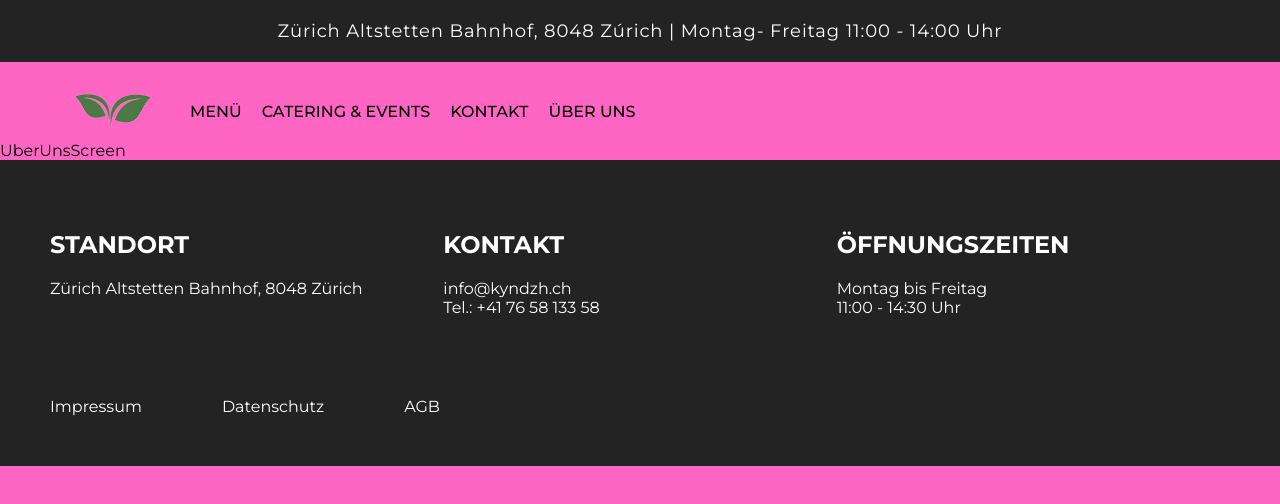
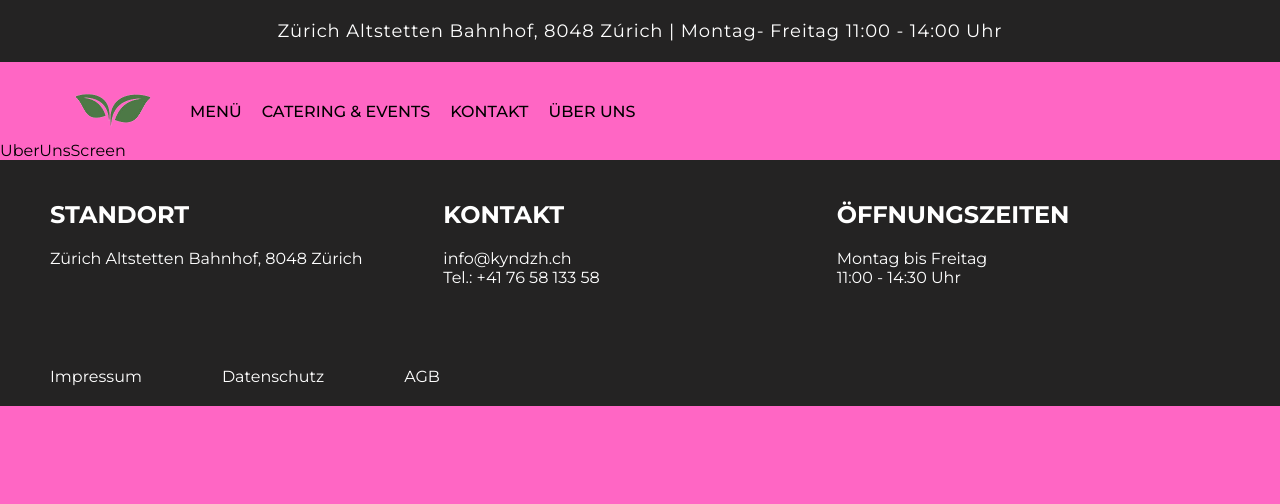
Before and after one commit to HeyTiina/kynd, a React (Create React App) app: page /UberUnsScreen in a window 1280 px wide. Shown: the top 504 px of the page. Built offline with nearby package versions, Linux system fonts and the light colour scheme.

Commit message:
Update Footer.css

```diff
--- a/src/components/Footer.css
+++ b/src/components/Footer.css
@@ -1,7 +1,7 @@
 .footer {
   background-color: #242323;
   color: white;
-  padding: 50px;
+  padding: 20px 50px;
 }
 
 .container-footer {
```
